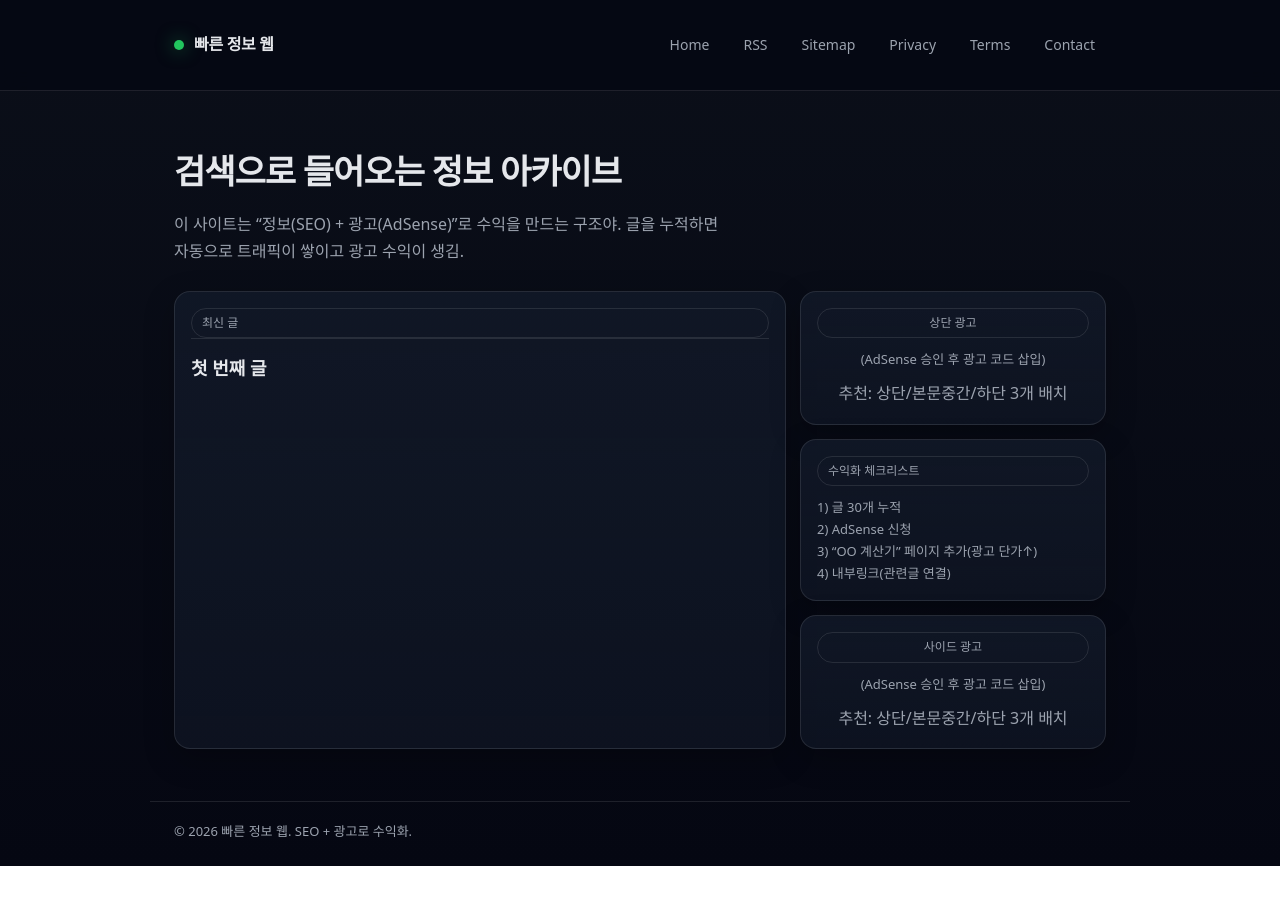
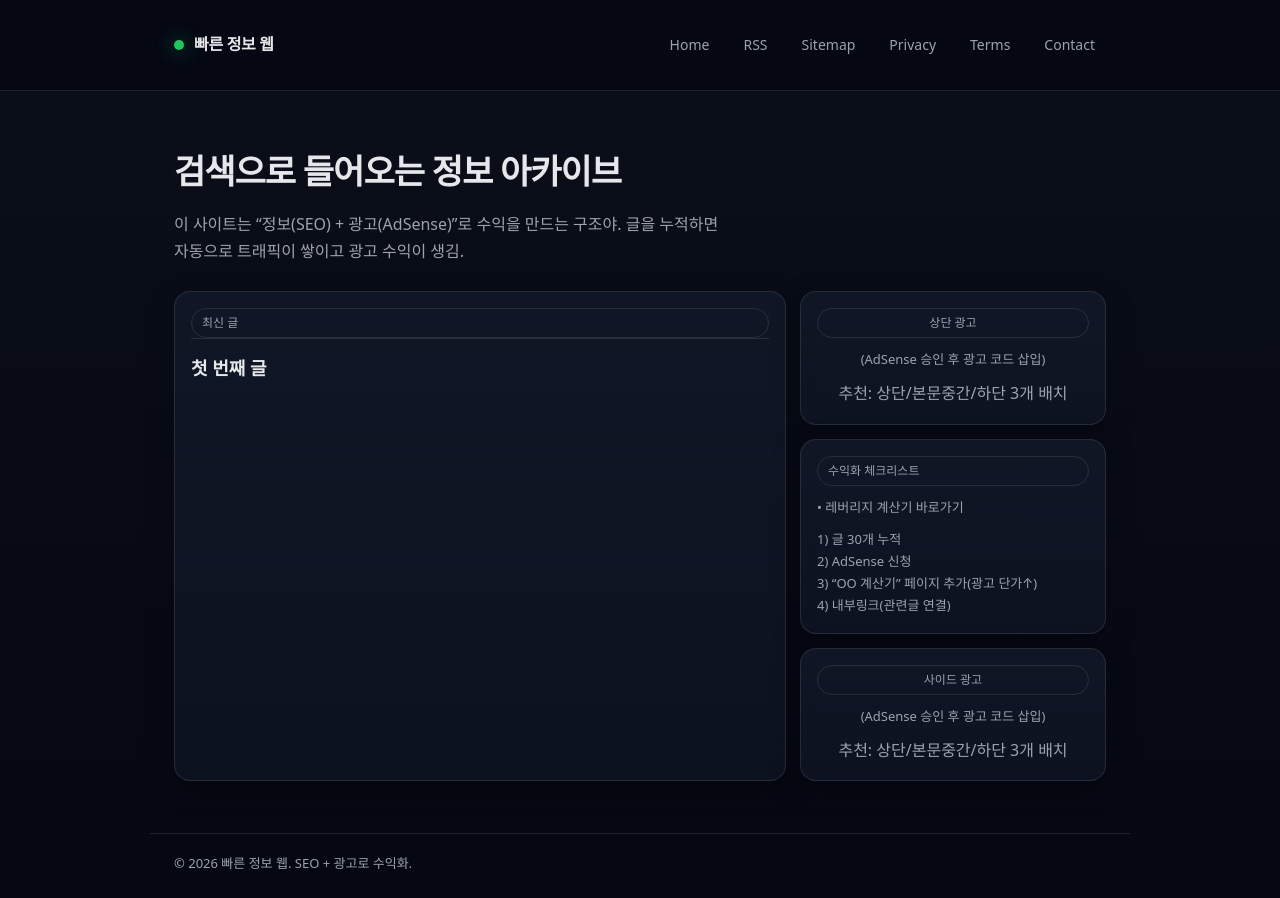
Before and after one commit to infiniste/seo-info-web, a Next.js app: page / in a window 1280 px wide. Before the commit the page ends 866 px from the top, so only its background shows below. Built offline with nearby package versions, Linux system fonts and the light colour scheme.

Commit message:
Update page.tsx

```diff
--- a/app/page.tsx
+++ b/app/page.tsx
@@ -55,6 +55,9 @@ export default function HomePage() {
           <div className="card">
             <div className="badge">수익화 체크리스트</div>
             <div className="meta" style={{ marginTop: 10 }}>
+  • <a href="/tools/leverage-calculator">레버리지 계산기 바로가기</a>
+</div>
+            <div className="meta" style={{ marginTop: 10 }}>
               1) 글 30개 누적<br />
               2) AdSense 신청<br />
               3) “OO 계산기” 페이지 추가(광고 단가↑)<br />
```
